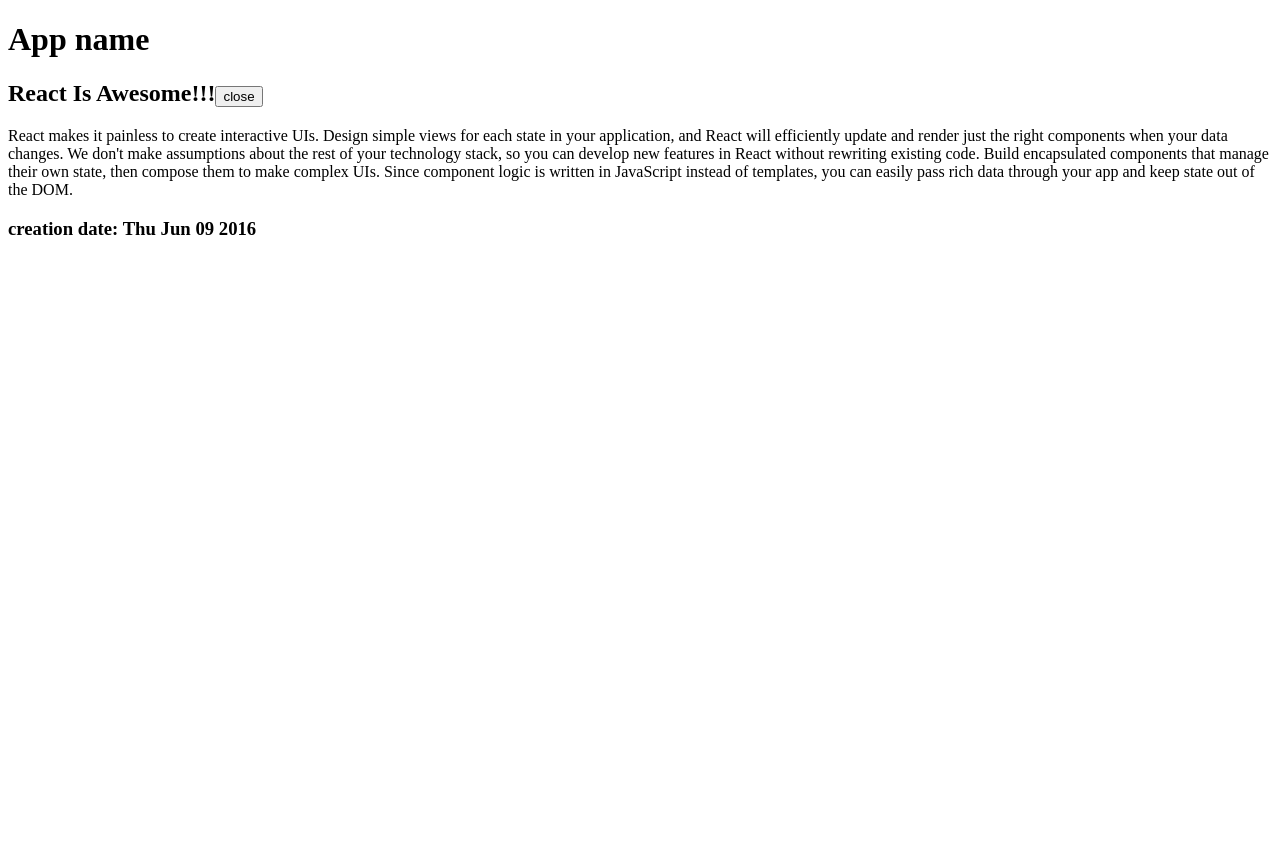
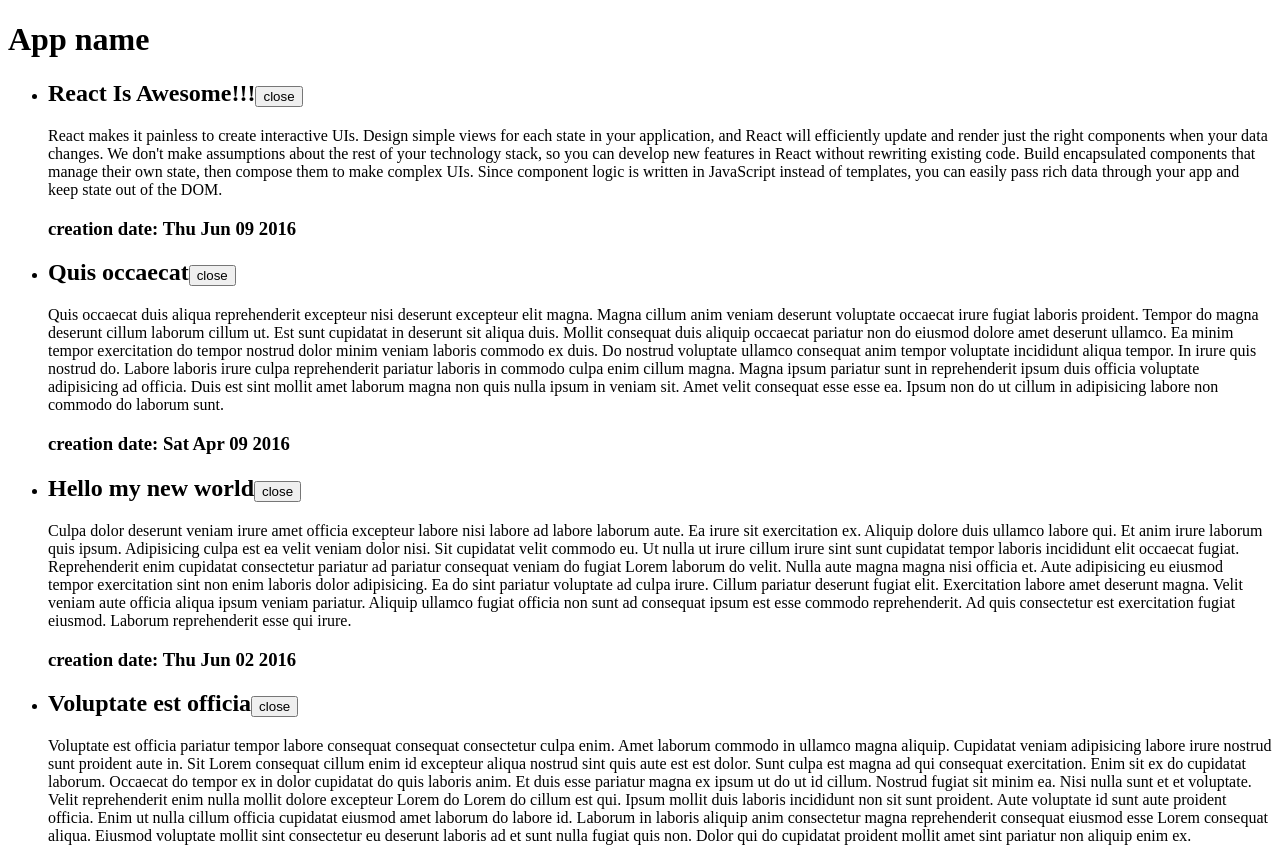
Before and after one commit to MariaFL/hello-react, a React (Create React App) app: page / in a window 1280 px wide. Shown: the top 847 px of the page. Before the commit the page ends 800 px from the top, so only its background shows below. Built offline with nearby package versions, Linux system fonts and the light colour scheme; the HTML template or start-up script is replaced by a standard one.

Commit message:
added react list

```diff
--- a/src/components/App.js
+++ b/src/components/App.js
@@ -1,12 +1,12 @@
 import React from 'react';
-import Article from './Article';
+import ArticleList from './ArticleList';
 import articles from '../fixtures';
 
 function App() {
   return (
     <div>
       <h1>App name</h1>
-      <Article article={articles[0]}/>
+      <ArticleList articles = {articles}/>
     </div>
   )
 };
--- /dev/null
+++ b/src/components/ArticleList.js
@@ -0,0 +1,13 @@
+import React from 'react';
+import Article from './Article';
+
+export default function ArticleList({ articles }) {
+  const articleElements = articles.map(article =>
+    <li key={article.id}><Article article={article}/></li>
+  );
+  return (
+    <ul>
+      {articleElements}
+    </ul>
+  )
+}
```
Also changed, not shown: 1 other file (tests, documents, lock files or other folders).
